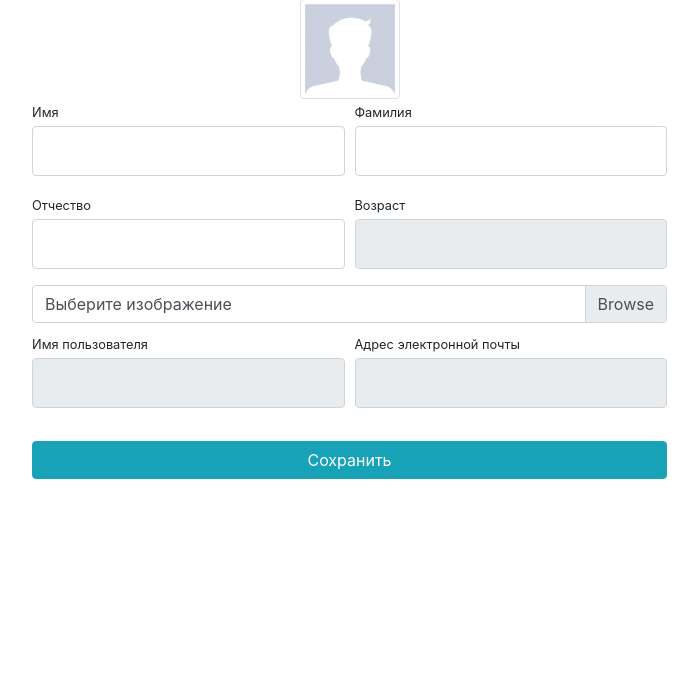
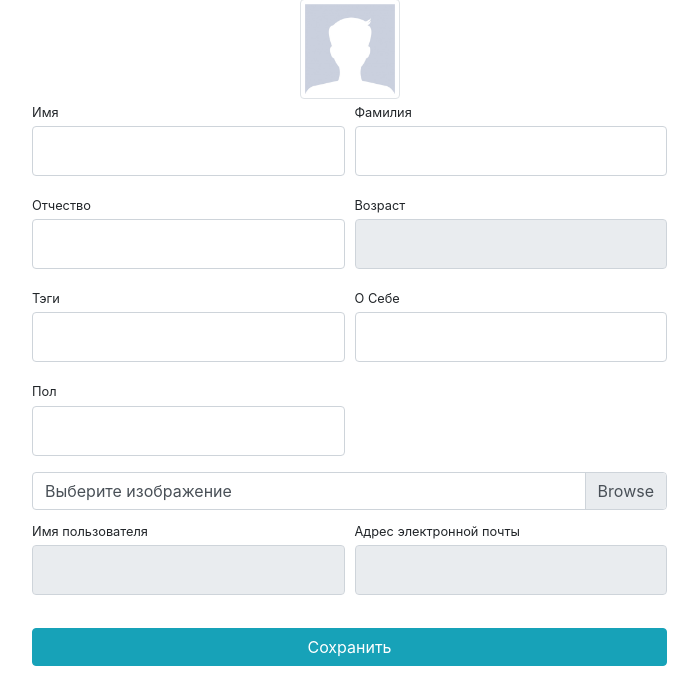
Before and after one commit to myxahev/The_basics_Django, a Django app: template users/templates/users/profile.html in a window 1280 px wide. Shown: the part 118-800 px from the top of the page, without its empty margins (53-751 px from the left). Run offline with Django 3.2, Linux system fonts and the light colour scheme; the template is opened without the code that fills it: values that come from a table or form of the project are taken from there, others are empty; parts of the project's set-up code (start-up, migrations or seed data) failed here and were passed over; some libraries are stand-ins or nearby versions.

Commit message:
complete homework lesson 2

```diff
--- a/users/forms.py
+++ b/users/forms.py
@@ -4,7 +4,9 @@ import random
 from django import forms
 from django.contrib.auth.forms import AuthenticationForm, UserCreationForm, UserChangeForm
 
-from users.models import User
+from users.models import User, UserProfile
+
+
 # import datetime
 
 
@@ -72,6 +74,7 @@ class UserRegistrationForm(UserCreationForm):
 
         return user
 
+
 class UserProfileForm(UserChangeForm):
     first_name = forms.CharField(widget=forms.TextInput(attrs={'class': 'form-control py-4'}))
     last_name = forms.CharField(widget=forms.TextInput(attrs={'class': 'form-control py-4'}))
@@ -84,3 +87,24 @@ class UserProfileForm(UserChangeForm):
     class Meta:
         model = User
         fields = ('username', 'email', 'first_name', 'last_name', 'image', 'middle_name', 'age')
+
+
+class UserProfileEditForm(forms.ModelForm):
+    tagline = forms.CharField(widget=forms.TextInput(attrs={'class': 'form-control py-4'}))
+    about_me = forms.CharField(widget=forms.TextInput(attrs={'class': 'form-control py-4'}))
+    gender = forms.CharField(widget=forms.TextInput(attrs={'class': 'form-control py-4'}))
+
+    class Meta:
+        model = UserProfile
+        fields = ('tagline', 'about_me', 'gender')
+
+
+# class UserProfileEditForm(forms.ModelForm):
+#     class Meta:
+#         model = UserProfile
+#         fields = ('tagline', 'about_me', 'gender')
+#
+#     def __init__(self, *args, **kwargs):
+#         super(UserProfileEditForm, self).__init__(*args, **kwargs)
+#         for field_name, field in self.fields.items():
+#             field.widget.attrs['class'] = 'form-control py-4'
--- a/users/templates/users/profile.html
+++ b/users/templates/users/profile.html
@@ -32,14 +32,32 @@
                     </div>
                     <div class="col-lg-6">
                         <div class="form-group">
-                                <label class="small mb-1" for="{{ form.last_name.middle_name }}">Отчество</label>
+                            <label class="small mb-1" for="{{ form.middle_name.id_for_label }}">Отчество</label>
                             {{ form.middle_name }}
                         </div>
                     </div>
                     <div class="col-lg-6">
                         <div class="form-group">
-                                <label class="small mb-1" for="{{ form.last_name.age }}">Возраст</label>
+                            <label class="small mb-1" for="{{ form.age.id_for_label }}">Возраст</label>
                             {{ form.age }}
+                        </div>
+                    </div>
+                    <div class="col-lg-6">
+                        <div class="form-group">
+                            <label class="small mb-1" for="{{ form_user_profile.tagline.id_for_label }}">Тэги</label>
+                            {{ form_user_profile.tagline }}
+                        </div>
+                    </div>
+                    <div class="col-lg-6">
+                        <div class="form-group">
+                            <label class="small mb-1" for="{{ form_user_profile.about_me.id_for_label }}">О Себе</label>
+                            {{ form_user_profile.about_me }}
+                        </div>
+                    </div>
+                    <div class="col-lg-6">
+                        <div class="form-group">
+                            <label class="small mb-1" for="{{ form_user_profile.gender.id_for_label }}">Пол</label>
+                            {{ form_user_profile.gender }}
                         </div>
                     </div>
                 </div>
```
Also changed, not shown: users/templates/users/login.html (+17 -2 lines). Lines whose indentation alone changed are shown as unchanged.
